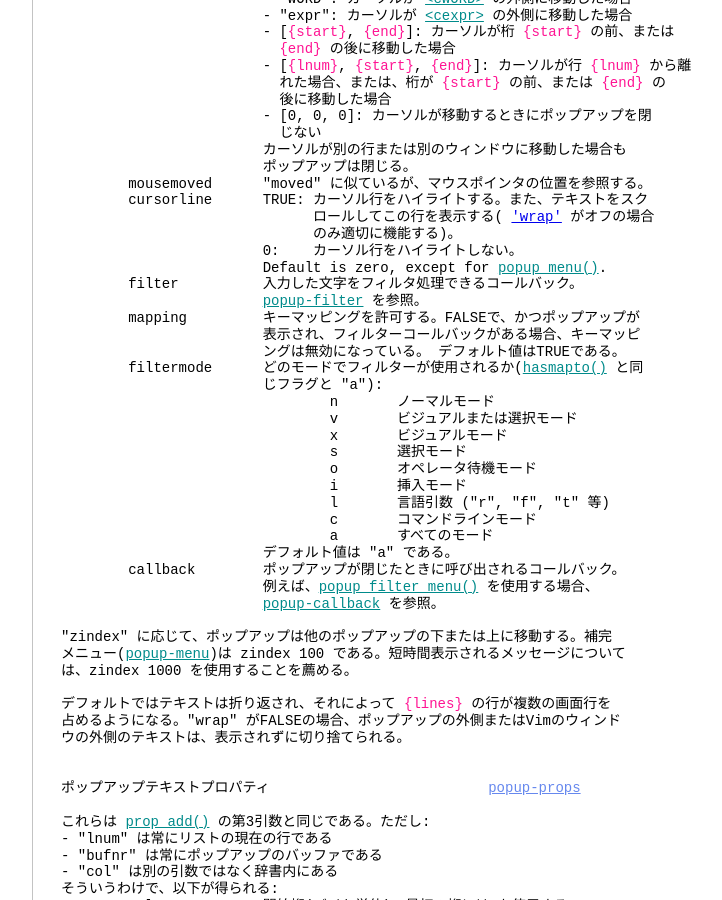
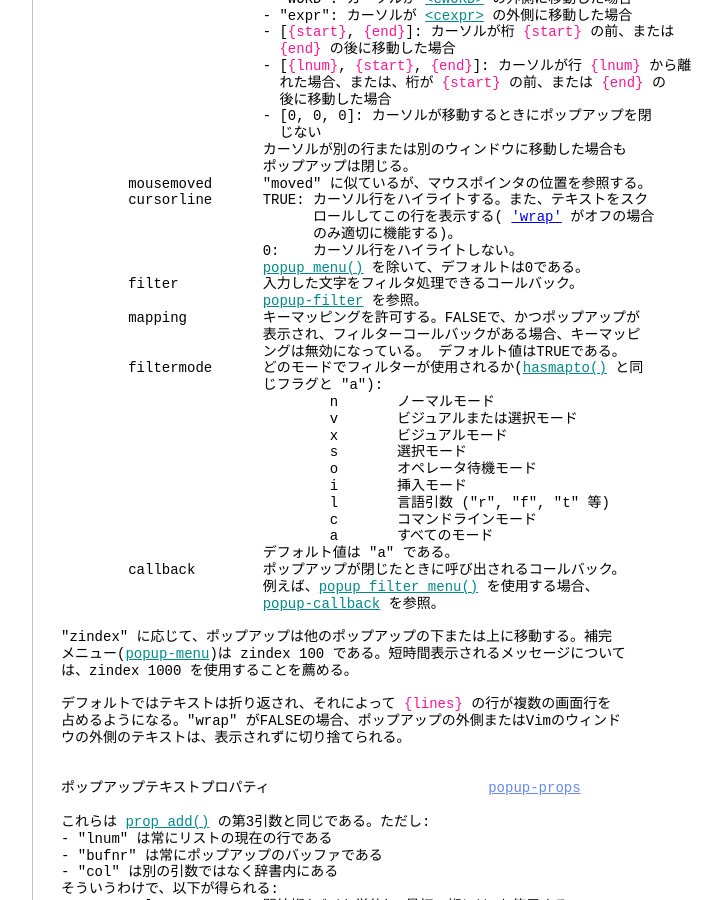
Before and after one commit to vim-jp/vimdoc-ja, a Jekyll site: the page built from popup.html, in a window 1280 px wide and 900 px high, scrolled down 12722 px. Shown: the whole window, without its empty margins (340-1062 px from the left). Built offline with Jekyll 4.4.1, drawn with Linux system fonts in a browser that asks for light colours; nearby versions of some CDN libraries; comment, search, counter and statistics services are not loaded.

Commit message:
Generated by GitHub workflow 2984842478
https://github.com/vim-jp/vimdoc-ja-working/actions/runs/2984842478

```diff
--- a/popup.html
+++ b/popup.html
@@ -763,7 +763,7 @@ popup_create() に渡す。<br>
 &nbsp;&nbsp;&nbsp;&nbsp;&nbsp;&nbsp;&nbsp;&nbsp;&nbsp;&nbsp;&nbsp;&nbsp;&nbsp;&nbsp;&nbsp;&nbsp;&nbsp;&nbsp;&nbsp;&nbsp;&nbsp;&nbsp;&nbsp;&nbsp;&nbsp;&nbsp;&nbsp;&nbsp;&nbsp;&nbsp;ロールしてこの行を表示する(&nbsp;<a class="Type" href="options.html#'wrap'">'wrap'</a>&nbsp;がオフの場合<br>
 &nbsp;&nbsp;&nbsp;&nbsp;&nbsp;&nbsp;&nbsp;&nbsp;&nbsp;&nbsp;&nbsp;&nbsp;&nbsp;&nbsp;&nbsp;&nbsp;&nbsp;&nbsp;&nbsp;&nbsp;&nbsp;&nbsp;&nbsp;&nbsp;&nbsp;&nbsp;&nbsp;&nbsp;&nbsp;&nbsp;のみ適切に機能する)。<br>
 &nbsp;&nbsp;&nbsp;&nbsp;&nbsp;&nbsp;&nbsp;&nbsp;&nbsp;&nbsp;&nbsp;&nbsp;&nbsp;&nbsp;&nbsp;&nbsp;&nbsp;&nbsp;&nbsp;&nbsp;&nbsp;&nbsp;&nbsp;&nbsp;0:&nbsp;&nbsp;&nbsp;&nbsp;カーソル行をハイライトしない。<br>
-&nbsp;&nbsp;&nbsp;&nbsp;&nbsp;&nbsp;&nbsp;&nbsp;&nbsp;&nbsp;&nbsp;&nbsp;&nbsp;&nbsp;&nbsp;&nbsp;&nbsp;&nbsp;&nbsp;&nbsp;&nbsp;&nbsp;&nbsp;&nbsp;Default is zero, except for&nbsp;<a class="Identifier" href="popup.html#popup_menu()">popup_menu()</a>.<br>
+&nbsp;&nbsp;&nbsp;&nbsp;&nbsp;&nbsp;&nbsp;&nbsp;&nbsp;&nbsp;&nbsp;&nbsp;&nbsp;&nbsp;&nbsp;&nbsp;&nbsp;&nbsp;&nbsp;&nbsp;&nbsp;&nbsp;&nbsp;&nbsp;<a class="Identifier" href="popup.html#popup_menu()">popup_menu()</a>&nbsp;を除いて、デフォルトは0である。<br>
 &nbsp;&nbsp;&nbsp;&nbsp;&nbsp;&nbsp;&nbsp;&nbsp;filter&nbsp;&nbsp;&nbsp;&nbsp;&nbsp;&nbsp;&nbsp;&nbsp;&nbsp;&nbsp;入力した文字をフィルタ処理できるコールバック。<br>
 &nbsp;&nbsp;&nbsp;&nbsp;&nbsp;&nbsp;&nbsp;&nbsp;&nbsp;&nbsp;&nbsp;&nbsp;&nbsp;&nbsp;&nbsp;&nbsp;&nbsp;&nbsp;&nbsp;&nbsp;&nbsp;&nbsp;&nbsp;&nbsp;<a class="Identifier" href="popup.html#popup-filter">popup-filter</a>&nbsp;を参照。<br>
 &nbsp;&nbsp;&nbsp;&nbsp;&nbsp;&nbsp;&nbsp;&nbsp;mapping&nbsp;&nbsp;&nbsp;&nbsp;&nbsp;&nbsp;&nbsp;&nbsp; キーマッピングを許可する。FALSEで、かつポップアップが<br>
```
